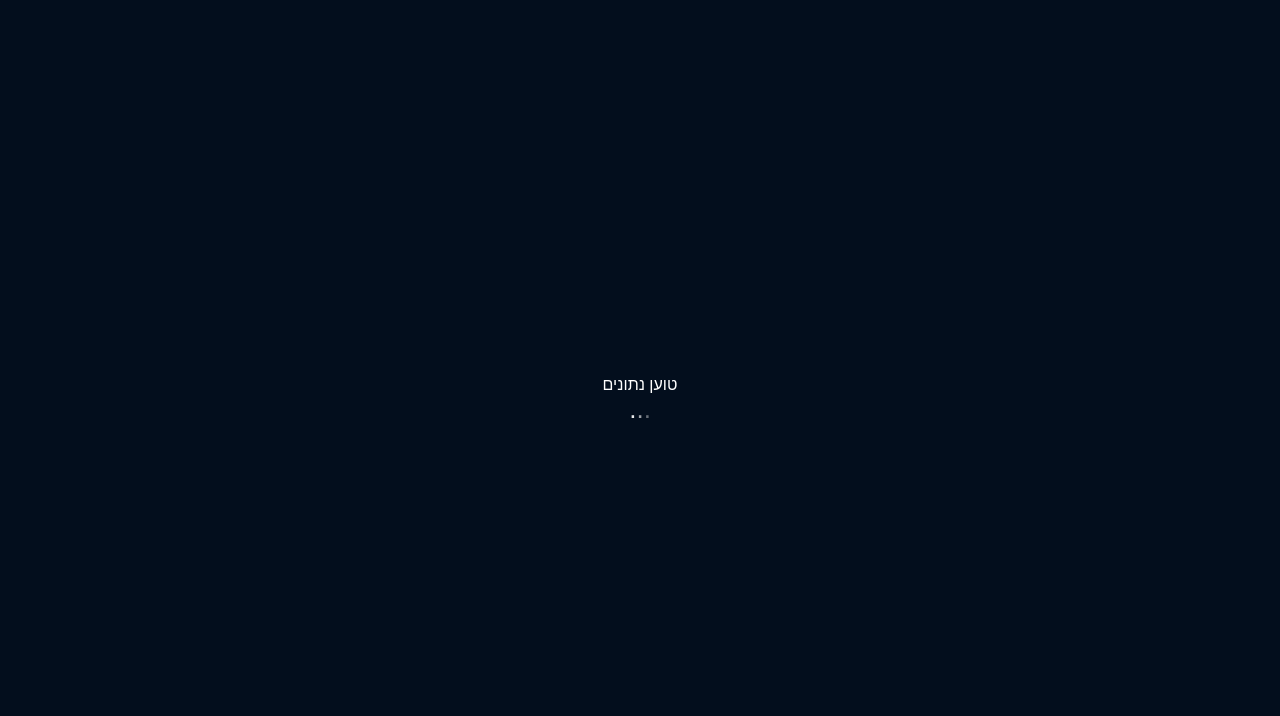
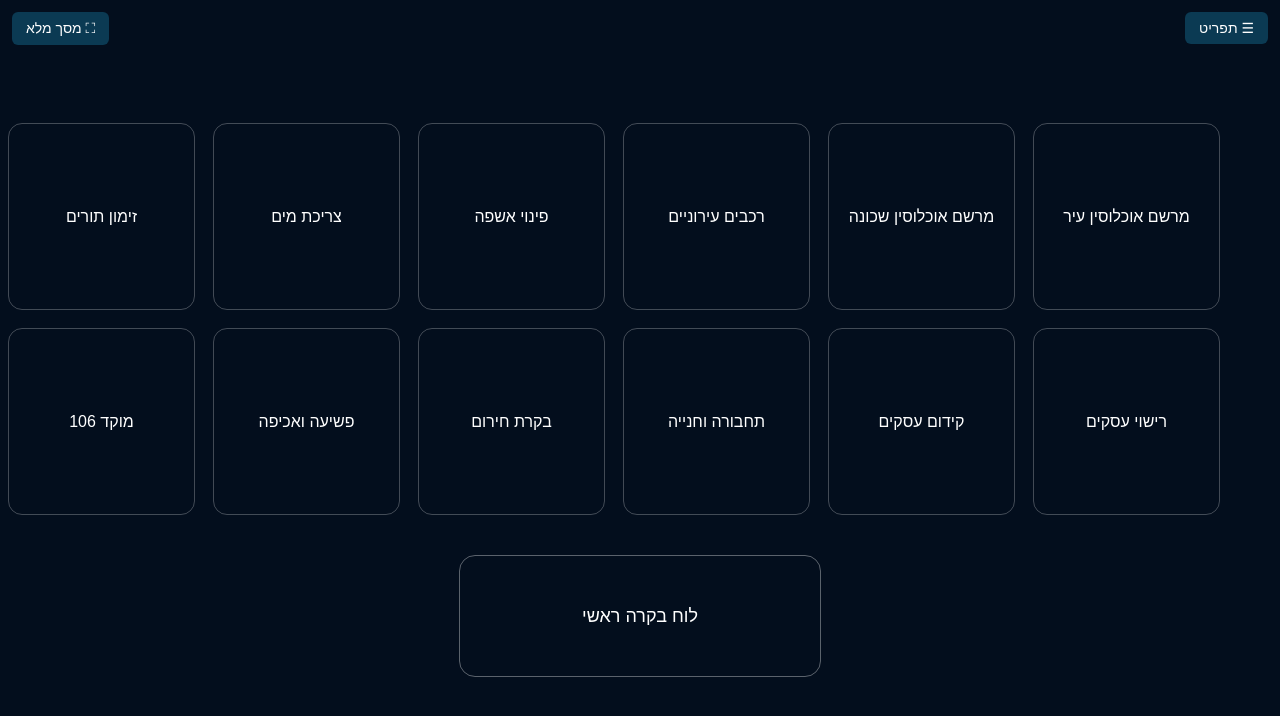
Before and after one commit to p0039837-coder/TestHtml, a plain HTML site: page public/index.html in a window 1280 px wide. Drawn offline with Linux system fonts and the light colour scheme.

Commit message:
Test123121.html

```diff
--- a/public/index.html
+++ b/public/index.html
@@ -5,79 +5,53 @@
 <title>Municipal BI Navigation</title>
 
 <style>
-/* ===== בסיס ===== */
 html, body {
+    margin: 0;
+    padding: 0;
     width: 100%;
     height: 100%;
-    margin: 0;
     background: #030E1D;
     font-family: Arial, sans-serif;
     overflow: hidden;
 }
 
-/* ===== מסך טעינה ===== */
-#loader {
-    position: fixed;
-    inset: 0;
-    background: #030E1D;
-    display: flex;
-    flex-direction: column;
-    justify-content: center;
-    align-items: center;
-    z-index: 9999;
-    color: white;
-}
-
-.dots span {
-    animation: blink 1.4s infinite both;
-    font-size: 26px;
-}
-.dots span:nth-child(2) { animation-delay: .2s; }
-.dots span:nth-child(3) { animation-delay: .4s; }
-
-@keyframes blink {
-    0% { opacity: .2; }
-    20% { opacity: 1; }
-    100% { opacity: .2; }
-}
-
-/* ===== כפתורים עליונים ===== */
-.top-left {
+/* כפתור מסך מלא – שמאל */
+.top-left-buttons {
     position: fixed;
     top: 12px;
     left: 12px;
-    z-index: 3000;
+    z-index: 4000;
 }
 
-.top-right {
-    position: fixed;
-    top: 12px;
-    right: 12px;
-    z-index: 3000;
-}
-
-.btn {
+.top-btn {
     background: #0b3a53;
     color: white;
     padding: 8px 14px;
     border-radius: 6px;
     cursor: pointer;
     font-size: 14px;
-    user-select: none;
 }
 
-/* ===== תפריט צד ===== */
+/* כפתור תפריט – ימין */
+.top-right-button {
+    position: fixed;
+    top: 12px;
+    right: 12px;
+    z-index: 4000;
+}
+
+/* תפריט צד */
 .sidebar {
     position: fixed;
     top: 0;
     right: 0;
     width: 260px;
-    height: 100%;
+    height: 100vh;
     background: #001f33;
     color: white;
     transform: translateX(100%);
-    transition: transform .3s ease;
-    z-index: 2500;
+    transition: transform 0.3s ease;
+    z-index: 3500;
     padding-top: 70px;
 }
 
@@ -85,62 +59,181 @@ html, body {
     transform: translateX(0);
 }
 
+.sidebar h2 {
+    margin: 0;
+    padding: 15px;
+    background: #00334d;
+    text-align: center;
+}
+
 .menu-btn {
     padding: 14px;
     border-bottom: 1px solid #00334d;
     cursor: pointer;
 }
+
 .menu-btn:hover {
     background: #004466;
 }
 
-/* ===== iframe ===== */
+/* אזור ריבועים */
+.main {
+    width: 100%;
+    height: 100vh;
+    display: flex;
+    flex-direction: column;
+    justify-content: center;
+    align-items: center;
+}
+
+.tiles-wrapper {
+    display: grid;
+    grid-template-columns: repeat(8, 1fr);
+    gap: 18px;
+    width: calc(100% - 120px);
+    max-width: 1600px;
+}
+
+.tile {
+    width: 185px;
+    height: 185px;
+    border: 1px solid rgba(255,255,255,0.25);
+    border-radius: 14px;
+    display: flex;
+    flex-direction: column;
+    align-items: center;
+    justify-content: center;
+    gap: 10px;
+    color: white;
+    text-align: center;
+    cursor: pointer;
+}
+
+.tile img {
+    max-width: 64px;
+    max-height: 64px;
+    object-fit: contain;
+}
+
+/* כפתור תחתון */
+.main-dashboard {
+    margin-top: 40px;
+    width: 360px;
+    height: 120px;
+    border: 1px solid rgba(255,255,255,0.35);
+    border-radius: 16px;
+    display: flex;
+    align-items: center;
+    justify-content: center;
+    color: white;
+    font-size: 18px;
+    cursor: pointer;
+}
+
+/* iframe – מסך מלא */
 #reportFrame {
+    position: fixed;
+    inset: 0;
     width: 100vw;
     height: 100vh;
     border: none;
     display: none;
+    z-index: 3000;
+    background: #030E1D;
 }
 </style>
 </head>
 
 <body>
 
-<!-- מסך טעינה -->
-<div id="loader">
-    <div>טוען נתונים</div>
-    <div class="dots">
-        <span>.</span><span>.</span><span>.</span>
-    </div>
+<!-- כפתורים -->
+<div class="top-left-buttons">
+    <div class="top-btn" id="fullscreenBtn" onclick="toggleFullscreen()">⛶ מסך מלא</div>
 </div>
 
-<!-- כפתורים -->
-<div class="top-left">
-    <div class="btn" id="fsBtn" onclick="toggleFullscreen()">⛶ מסך מלא</div>
-</div>
-
-<div class="top-right">
-    <div class="btn" onclick="toggleSidebar()">☰ תפריט</div>
+<div class="top-right-button">
+    <div class="top-btn" onclick="toggleSidebar()">☰ תפריט</div>
 </div>
 
 <!-- תפריט צד -->
 <div id="sidebar" class="sidebar">
-    <div class="menu-btn" onclick="loadReport('https://app.powerbi.com/reportEmbed?reportId=7719ef70-1954-4d51-8c54-6da0501d9ae0')">מרשם אוכלוסין עיר</div>
-    <div class="menu-btn" onclick="loadReport('https://app.powerbi.com/reportEmbed?reportId=a2d09f47-b8f0-4aa1-b5f7-cf2b01001086')">מרשם אוכלוסין שכונה</div>
-    <div class="menu-btn" onclick="loadReport('https://app.powerbi.com/reportEmbed?reportId=a4ec7683-19f1-45e9-8e1c-6e9aaeb55bc9')">רכבים עירוניים</div>
-    <div class="menu-btn" onclick="loadReport('https://app.powerbi.com/reportEmbed?reportId=d975dff7-b2e3-450e-9399-569719e6734d')">פינוי אשפה</div>
-    <div class="menu-btn" onclick="loadReport('https://app.powerbi.com/reportEmbed?reportId=db1d38ec-8b52-4a44-865c-a5109c9f9d4c')">צריכת מים</div>
-    <div class="menu-btn" onclick="loadReport('https://app.powerbi.com/reportEmbed?reportId=74ebfd2d-c849-4212-aa50-f76aedc0e9af')">זימון תורים</div>
-    <div class="menu-btn" onclick="loadReport('https://app.powerbi.com/reportEmbed?reportId=bc90014d-042e-4c88-a795-790a681656e7')">ארנונה</div>
-    <div class="menu-btn" onclick="loadReport('https://app.powerbi.com/reportEmbed?reportId=92eef28d-b435-4601-bc70-a26972596b45')">הסעות עירוניות</div>
+    <h2>ניווט</h2>
+    <div class="menu-btn" onclick="loadReport(URLS.cityPopulation)">מרשם אוכלוסין עיר</div>
+    <div class="menu-btn" onclick="loadReport(URLS.neighborhoodPopulation)">מרשם אוכלוסין שכונה</div>
+    <div class="menu-btn" onclick="loadReport(URLS.vehicles)">רכבים עירוניים</div>
+    <div class="menu-btn" onclick="loadReport(URLS.garbage)">פינוי אשפה ומיחזור</div>
+    <div class="menu-btn" onclick="loadReport(URLS.water)">צריכת מים והשקייה</div>
+    <div class="menu-btn" onclick="loadReport(URLS.appointments)">זימון תורים</div>
+    <div class="menu-btn" onclick="loadReport(URLS.arnona)">ארנונה</div>
+    <div class="menu-btn" onclick="loadReport(URLS.transport)">הסעות עירוניות</div>
+    <div class="menu-btn" onclick="loadReport(URLS.businessLicensing)">רישוי עסקים</div>
+    <div class="menu-btn" onclick="loadReport(URLS.businessPromotion)">קידום עסקים</div>
+    <div class="menu-btn" onclick="loadReport(URLS.parking)">תחבורה וחנייה</div>
+    <div class="menu-btn" onclick="loadReport(URLS.emergency)">בקרת חירום</div>
+    <div class="menu-btn" onclick="loadReport(URLS.crime)">פשיעה ואכיפה</div>
+    <div class="menu-btn" onclick="loadReport(URLS.center106)">מוקד 106</div>
+    <div class="menu-btn" onclick="loadReport(URLS.benchmark)">מדרג רשויות</div>
+    <div class="menu-btn" onclick="loadReport(URLS.employment)">תעסוקה עירונית</div>
+    <div class="menu-btn" onclick="loadReport(URLS.main)">לוח בקרה ראשי</div>
 </div>
 
-<!-- iframe -->
+<!-- ריבועים -->
+<div class="main">
+    <div class="tiles-wrapper">
+        <div class="tile" onclick="loadReport(URLS.cityPopulation)"><span>מרשם אוכלוסין עיר</span></div>
+        <div class="tile" onclick="loadReport(URLS.neighborhoodPopulation)"><span>מרשם אוכלוסין שכונה</span></div>
+        <div class="tile" onclick="loadReport(URLS.vehicles)"><span>רכבים עירוניים</span></div>
+        <div class="tile" onclick="loadReport(URLS.garbage)"><span>פינוי אשפה</span></div>
+        <div class="tile" onclick="loadReport(URLS.water)"><span>צריכת מים</span></div>
+        <div class="tile" onclick="loadReport(URLS.appointments)"><span>זימון תורים</span></div>
+        <div class="tile" onclick="loadReport(URLS.arnona)"><span>ארנונה</span></div>
+        <div class="tile" onclick="loadReport(URLS.transport)"><span>הסעות עירוניות</span></div>
+        <div class="tile" onclick="loadReport(URLS.businessLicensing)"><span>רישוי עסקים</span></div>
+        <div class="tile" onclick="loadReport(URLS.businessPromotion)"><span>קידום עסקים</span></div>
+        <div class="tile" onclick="loadReport(URLS.parking)"><span>תחבורה וחנייה</span></div>
+        <div class="tile" onclick="loadReport(URLS.emergency)"><span>בקרת חירום</span></div>
+        <div class="tile" onclick="loadReport(URLS.crime)"><span>פשיעה ואכיפה</span></div>
+        <div class="tile" onclick="loadReport(URLS.center106)"><span>מוקד 106</span></div>
+        <div class="tile" onclick="loadReport(URLS.benchmark)"><span>מדרג רשויות</span></div>
+        <div class="tile" onclick="loadReport(URLS.employment)"><span>תעסוקה עירונית</span></div>
+    </div>
+
+    <div class="main-dashboard" onclick="loadReport(URLS.main)">
+        לוח בקרה ראשי
+    </div>
+</div>
+
 <iframe id="reportFrame"></iframe>
 
 <script>
+const URLS = {
+    cityPopulation: "https://app.powerbi.com/reportEmbed?reportId=7719ef70-1954-4d51-8c54-6da0501d9ae0&autoAuth=true&ctid=a8bf01d5-f36b-4b08-ad19-18fe50aa833c&navContentPaneEnabled=false",
+    neighborhoodPopulation: "https://app.powerbi.com/reportEmbed?reportId=a2d09f47-b8f0-4aa1-b5f7-cf2b01001086&autoAuth=true&ctid=a8bf01d5-f36b-4b08-ad19-18fe50aa833c&navContentPaneEnabled=false",
+    vehicles: "https://app.powerbi.com/reportEmbed?reportId=a4ec7683-19f1-45e9-8e1c-6e9aaeb55bc9&autoAuth=true&ctid=a8bf01d5-f36b-4b08-ad19-18fe50aa833c&navContentPaneEnabled=false",
+    garbage: "https://app.powerbi.com/reportEmbed?reportId=d975dff7-b2e3-450e-9399-569719e6734d&autoAuth=true&ctid=a8bf01d5-f36b-4b08-ad19-18fe50aa833c&navContentPaneEnabled=false",
+    water: "https://app.powerbi.com/reportEmbed?reportId=db1d38ec-8b52-4a44-865c-a5109c9f9d4c&autoAuth=true&ctid=a8bf01d5-f36b-4b08-ad19-18fe50aa833c&navContentPaneEnabled=false",
+    appointments: "https://app.powerbi.com/reportEmbed?reportId=74ebfd2d-c849-4212-aa50-f76aedc0e9af&autoAuth=true&ctid=a8bf01d5-f36b-4b08-ad19-18fe50aa833c&navContentPaneEnabled=false",
+    arnona: "https://app.powerbi.com/reportEmbed?reportId=bc90014d-042e-4c88-a795-790a681656e7&autoAuth=true&ctid=a8bf01d5-f36b-4b08-ad19-18fe50aa833c&navContentPaneEnabled=false",
+    transport: "https://app.powerbi.com/reportEmbed?reportId=92eef28d-b435-4601-bc70-a26972596b45&autoAuth=true&ctid=a8bf01d5-f36b-4b08-ad19-18fe50aa833c&navContentPaneEnabled=false",
+    businessLicensing: "https://app.powerbi.com/reportEmbed?reportId=96ef81a4-4e65-4d96-a41e-e017d56673e8&autoAuth=true&ctid=a8bf01d5-f36b-4b08-ad19-18fe50aa833c&navContentPaneEnabled=false",
+    businessPromotion: "https://app.powerbi.com/reportEmbed?reportId=96209590-0917-4096-85cd-e4fe97acc6a6&autoAuth=true&ctid=a8bf01d5-f36b-4b08-ad19-18fe50aa833c&navContentPaneEnabled=false",
+    parking: "https://app.powerbi.com/reportEmbed?reportId=593c46a6-2e79-44d2-9bab-8080d24fba96&autoAuth=true&ctid=a8bf01d5-f36b-4b08-ad19-18fe50aa833c&navContentPaneEnabled=false",
+    emergency: "https://app.powerbi.com/reportEmbed?reportId=ad06f4e7-ede5-4661-8d25-58eccd4f6e75&autoAuth=true&ctid=a8bf01d5-f36b-4b08-ad19-18fe50aa833c&navContentPaneEnabled=false",
+    crime: "https://app.powerbi.com/reportEmbed?reportId=56348d10-c389-43cd-bcb0-5ae3a3f81cc1&autoAuth=true&ctid=a8bf01d5-f36b-4b08-ad19-18fe50aa833c&navContentPaneEnabled=false",
+    center106: "https://app.powerbi.com/reportEmbed?reportId=64931d9d-2edc-4f93-b57b-ddbd351674b5&autoAuth=true&ctid=a8bf01d5-f36b-4b08-ad19-18fe50aa833c&navContentPaneEnabled=false",
+    benchmark: "https://app.powerbi.com/reportEmbed?reportId=5776724a-ef63-4a9c-9568-748a30bd1337&autoAuth=true&ctid=a8bf01d5-f36b-4b08-ad19-18fe50aa833c&navContentPaneEnabled=false",
+    employment: "https://app.powerbi.com/reportEmbed?reportId=2490a2be-c6c6-47d0-9ea5-59274756f258&autoAuth=true&ctid=a8bf01d5-f36b-4b08-ad19-18fe50aa833c&navContentPaneEnabled=false",
+    main: "https://app.powerbi.com/reportEmbed?reportId=cff48281-a598-4bab-96d7-b4ddc8e69e66&autoAuth=true&ctid=a8bf01d5-f36b-4b08-ad19-18fe50aa833c&navContentPaneEnabled=false"
+};
+
 function toggleSidebar() {
     document.getElementById("sidebar").classList.toggle("open");
+}
+
+function loadReport(url) {
+    const frame = document.getElementById("reportFrame");
+    frame.src = url;
+    frame.style.display = "block";
 }
 
 function toggleFullscreen() {
@@ -152,30 +245,9 @@ function toggleFullscreen() {
 }
 
 document.addEventListener("fullscreenchange", () => {
-    document.getElementById("fsBtn").textContent =
+    document.getElementById("fullscreenBtn").textContent =
         document.fullscreenElement ? "✖ יציאה ממסך מלא" : "⛶ מסך מלא";
 });
-
-function loadReport(baseUrl) {
-    const frame = document.getElementById("reportFrame");
-    const loader = document.getElementById("loader");
-
-    loader.style.display = "flex";
-    frame.style.display = "none";
-
-    frame.src =
-        baseUrl +
-        "&autoAuth=true" +
-        "&ctid=a8bf01d5-f36b-4b08-ad19-18fe50aa833c" +
-        "&navContentPaneEnabled=false" +
-        "&filterPaneEnabled=false" +
-        "&background=transparent";
-
-    frame.onload = () => {
-        loader.style.display = "none";
-        frame.style.display = "block";
-    };
-}
 </script>
 
 </body>
```
